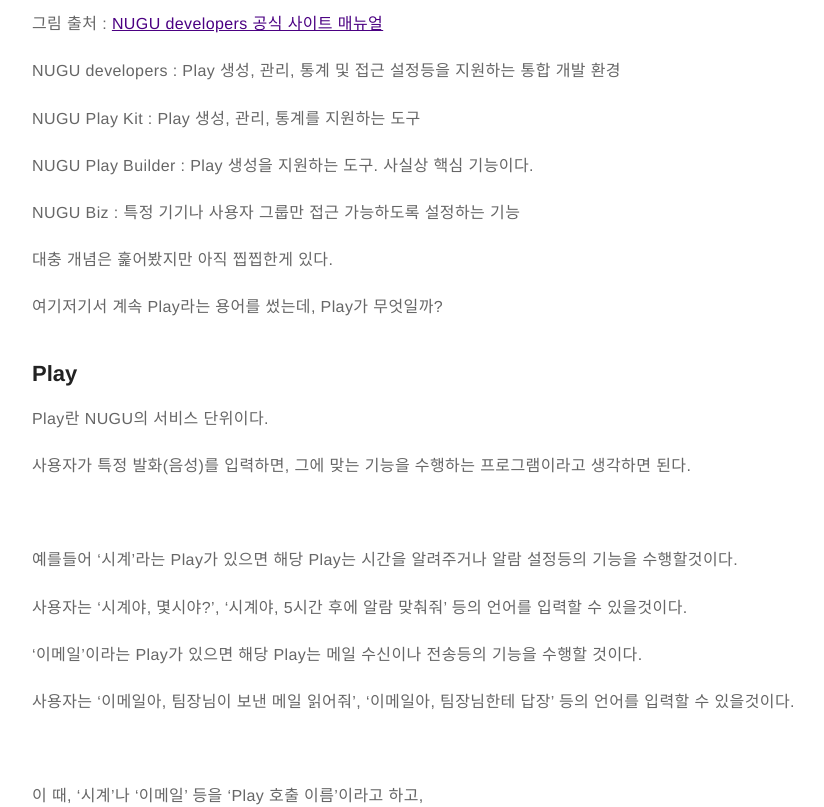
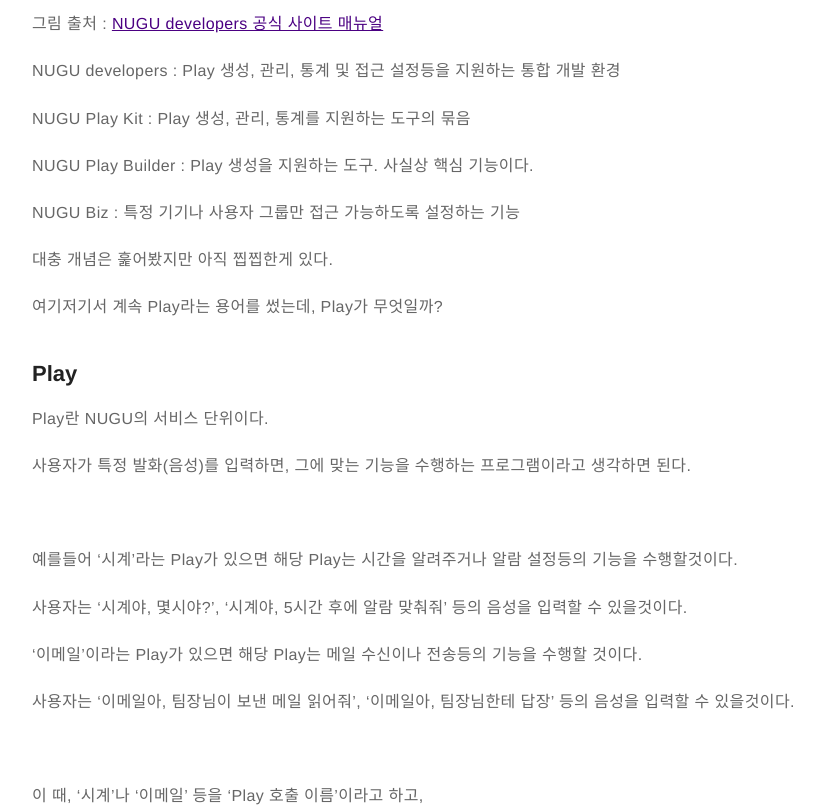
Before and after one commit to itholic/itholic.github.io, a Jekyll site: the page built from _posts/etc/2018-11-14-ai-nugu.md, in a window 1280 px wide and 1400 px high, scrolled down 1451 px. Shown: the part 150-957 px from the top of the window, without its empty margins (203-1027 px from the left). Built offline with Jekyll 4.4.1, drawn with Linux system fonts in a browser that asks for light colours; comment, search, counter and statistics services are not loaded; some of the changed text lies outside the part shown.

Commit message:
[ai] update nugu

```diff
--- a/_posts/etc/2018-11-14-ai-nugu.md
+++ b/_posts/etc/2018-11-14-ai-nugu.md
@@ -43,13 +43,13 @@
 
 NUGU어쩌고 저쩌고하는 용어가 너무 많이 나와 헷갈릴텐데, 다음 그림을 보면 쉽게 이해가 될 것이다.
 
-![NUGUdevelopers구조](/assets/images/2018/11/14/nugu.PNG)
+![NUGUdevelopers구조](/assets/images/2018/11/14/nugu.png)
 
 그림 출처 : <a href="https://developers.nugu.co.kr/docs/#introduction" target="_blank">NUGU developers 공식 사이트 매뉴얼</a>
 
 NUGU developers : Play 생성, 관리, 통계 및 접근 설정등을 지원하는 통합 개발 환경
 
-NUGU Play Kit : Play 생성, 관리, 통계를 지원하는 도구
+NUGU Play Kit : Play 생성, 관리, 통계를 지원하는 도구의 묶음
 
 NUGU Play Builder : Play 생성을 지원하는 도구. 사실상 핵심 기능이다.
 
@@ -69,11 +69,11 @@
 
 예를들어 '시계'라는 Play가 있으면 해당 Play는 시간을 알려주거나 알람 설정등의 기능을 수행할것이다.
 
-사용자는 '시계야, 몇시야?', '시계야, 5시간 후에 알람 맞춰줘' 등의 언어를 입력할 수 있을것이다.
+사용자는 '시계야, 몇시야?', '시계야, 5시간 후에 알람 맞춰줘' 등의 음성을 입력할 수 있을것이다.
 
 '이메일'이라는 Play가 있으면 해당 Play는 메일 수신이나 전송등의 기능을 수행할 것이다.
 
-사용자는 '이메일아, 팀장님이 보낸 메일 읽어줘', '이메일아, 팀장님한테 답장' 등의 언어를 입력할 수 있을것이다.
+사용자는 '이메일아, 팀장님이 보낸 메일 읽어줘', '이메일아, 팀장님한테 답장' 등의 음성을 입력할 수 있을것이다.
 
 <br/>
 
@@ -106,6 +106,6 @@
 
 SKT정도 되는 대기업에서 자신들이 개발한 기술을 이렇게 무료로 오픈하고 사용을 장려하는 문화는 상당히 바람직한 것 같다.
 
-나름 핵심 내용을 추려 정리했지만, <a href="ttps://developers.nugu.co.kr/docs/#introduction" target="_blank">공식 매뉴얼</a>에 더욱 상세히 설명되어있으니 참고하면 좋을듯하다.
+나름 핵심 내용을 추려 정리했지만, <a href="https://developers.nugu.co.kr/docs/#introduction" target="_blank">공식 매뉴얼</a>에 더욱 상세히 설명되어있으니 참고하면 좋을듯하다.
 
 매뉴얼도 상당히 잘되어있어서 살짝 감동받았다.
```
Also changed, not shown: other parts of _posts/etc/2018-11-14-ai-nugu.md (+1 -1 lines).
